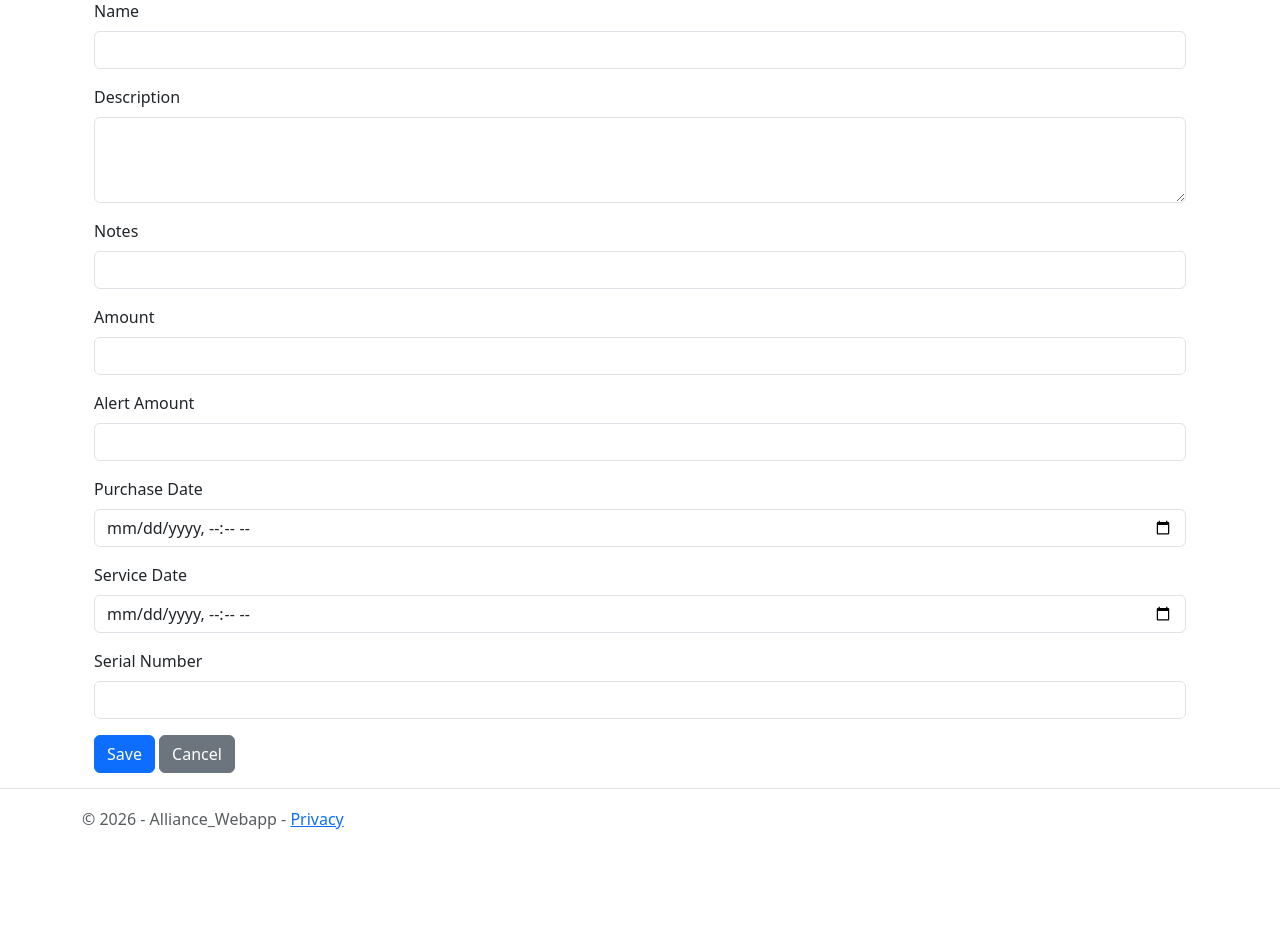
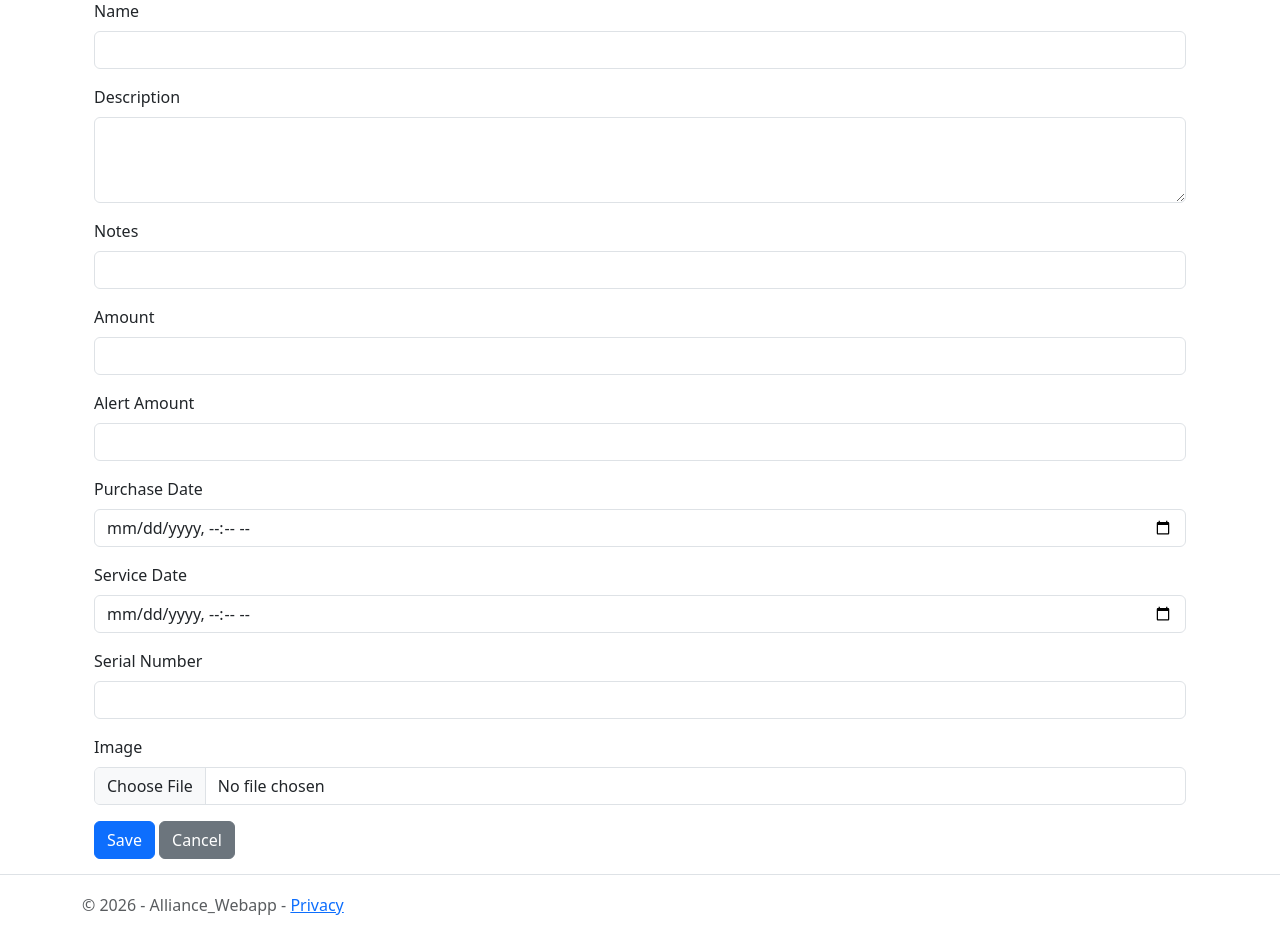
Before and after one commit to ap2003822/FA26-GroupA, an ASP.NET Core app: page /Item/AddItem in a window 1280 px wide. Shown: the part 130-1065 px from the top of the page. Before the commit the page ends 959 px from the top, so only its background shows below. Run offline with ASP.NET Core 8, Linux system fonts and the light colour scheme; the visitor is signed in with stand-in values (Sample User, id 1); style sheets or scripts are compiled from the project's sources.

Commit message:
Made some changes while trying to get AddItem to work. Tried cleaning wht I knew wansn't needed. I think there is still unused code in here

```diff
--- a/API/Models/Item.cs
+++ b/API/Models/Item.cs
@@ -1,4 +1,5 @@
 using System.ComponentModel.DataAnnotations;
+using System.Reflection.Metadata;
 
 namespace AllianceInventoryApi.API.Models
 {
@@ -7,7 +8,7 @@ namespace AllianceInventoryApi.API.Models
         [Key]
         public int Item_ID { get; set; }
         public string? Item_Name { get; set; }
-        public string? Item_Image { get; set; }
+        public byte[]? Item_Image { get; set; }
         public int? Item_Unit_Amount { get; set; }
         public string? Item_Desc { get; set; }
         public DateTime? Item_Purchase_Date { get; set; }
--- a/AllianceWebApp/Alliance Webapp/Controllers/ItemController.cs
+++ b/AllianceWebApp/Alliance Webapp/Controllers/ItemController.cs
@@ -78,11 +78,28 @@ namespace Alliance_Webapp.Controllers
 
         [HttpPost]
         [ValidateAntiForgeryToken]
-        public async Task<IActionResult> AddItem([Bind("Item_Name,Item_Desc,Item_Notes,Item_Unit_Amount,Item_Low_ALert_Number,Item_Purchase_Date,Item_Service_Date,Item_Serial_Number")] Item item)
+        public async Task<IActionResult> AddItem([Bind("Item_Name,Item_Desc,Item_Notes,Item_Unit_Amount,Item_Low_ALert_Number,Item_Purchase_Date,Item_Service_Date,Item_Serial_Number")] Item item,IFormFile? imageFile)
         {
-            ModelState.Remove(nameof(Item.Item_ID));
             if (!ModelState.IsValid) return View(item);
 
+            if (imageFile != null && imageFile.Length > 0)
+            {
+                if (!imageFile.ContentType.StartsWith("image/"))
+                {
+                    ViewBag.ErrorMessage = "Please choose an image file.";
+                    return View(item);
+                }
+                if (imageFile.Length > 5 * 1024 * 1024)   // 5 MB
+                {
+                    ViewBag.ErrorMessage = "The image must be under 5 MB.";
+                    return View(item);
+                }
+
+                using var ms = new MemoryStream();
+                await imageFile.CopyToAsync(ms);
+                item.Item_Image = Convert.ToBase64String(ms.ToArray());
+
+            }
             var client = _httpClientFactory.CreateClient("Api");
 
             HttpResponseMessage message;
--- a/AllianceWebApp/Alliance Webapp/Views/Item/AddItem.cshtml
+++ b/AllianceWebApp/Alliance Webapp/Views/Item/AddItem.cshtml
@@ -16,7 +16,7 @@
         <div class="alert alert-danger">@ViewBag.ErrorMessage</div>
     }
 
-    <form asp-action="AddItem" method="post">
+    <form asp-action="AddItem" method="post" enctype="multipart/form-data">
         <div asp-validation-summary="ModelOnly" class="text-danger"></div>
 
         <div class="mb-3">
@@ -61,11 +61,10 @@
             <input asp-for="Item_Serial_Number" class="form-control" />
             <span asp-validation-for="Item_Serial_Number" class="text-danger"></span>
         </div>
-        @* <div class="mb-3">
+        <div class="mb-3">
             <label asp-for="Item_Image" class="form-label">Image</label>
-            <input type="file" name="Item_Image" class="form-control" accept="image/*" />
-            <span asp-validation-for="Item_Image" class="text-danger"></span>
-        </div> *@
+            <input asp-for="Item_Image" type="file" name="imageFile" class="form-control" accept="image/*" />
+        </div>
 
         <button type="submit" class="btn btn-primary">Save</button>
         <a asp-action="Index" class="btn btn-secondary">Cancel</a>
```
Also changed, not shown: API/Data/InventoryDbContext.cs (+15 -3 lines), API/Program.cs (+7 -0 lines), AllianceWebApp/Alliance Webapp/Program.cs (+7 -0 lines), 1 other file.
